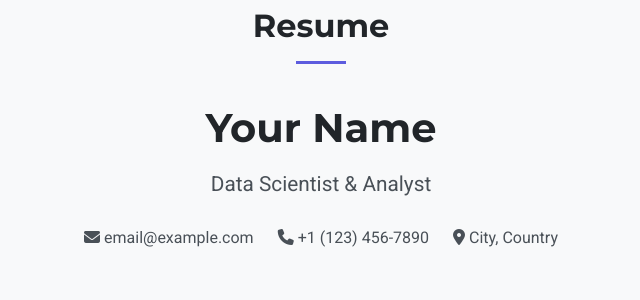
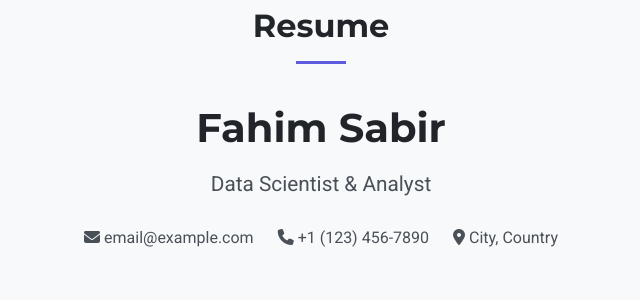
Before and after one commit to fahimai001/My_Portfolio_Website, a Django app: page /resume/ in a window 1280 px wide. Shown: the part 150-450 px from the top of the page, without its empty margins (319-959 px from the left). Run offline with Django 5.2, Linux system fonts and the light colour scheme; data that the repository does not hold is empty.

Commit message:
Updating the info

```diff
--- a/templates/resume.html
+++ b/templates/resume.html
@@ -9,7 +9,7 @@
         <h2 class="section-title">Resume</h2>
 
         <div class="resume-header">
-            <h1>Your Name</h1>
+            <h1>Fahim Sabir</h1>
             <p class="job-title">Data Scientist & Analyst</p>
             <div class="contact-info">
                 <p><i class="fas fa-envelope"></i> email@example.com</p>
```
